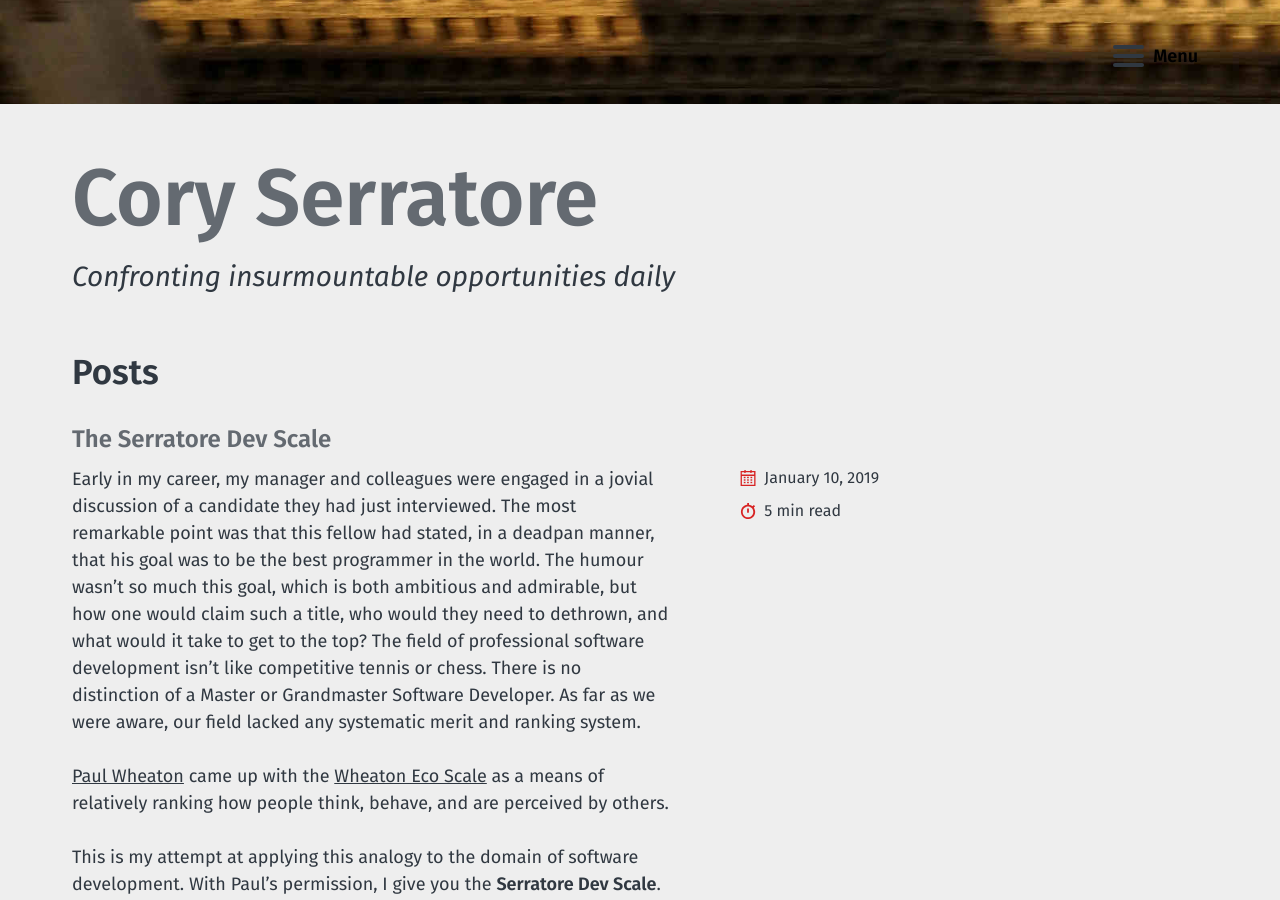
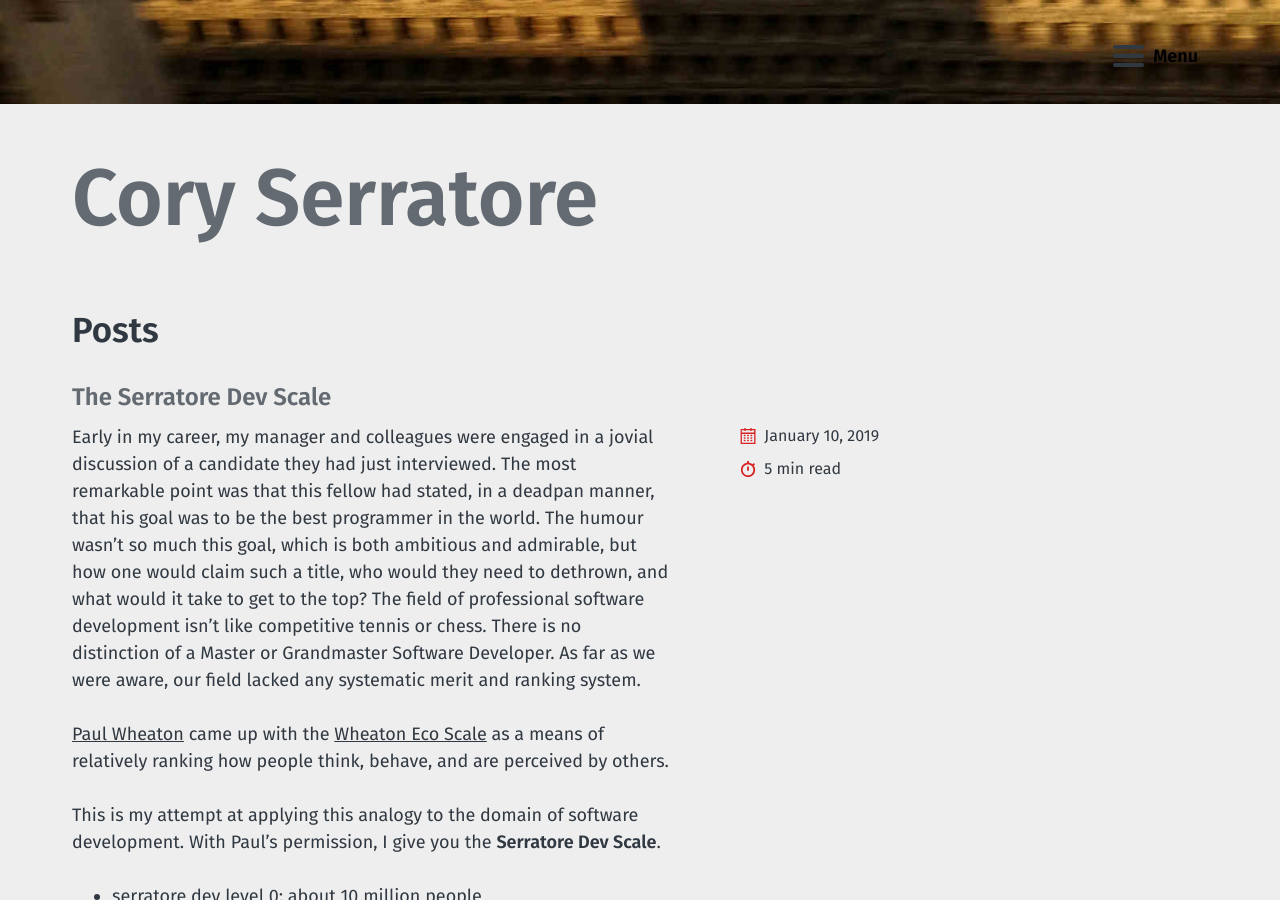
Before and after one commit to CSerratore/cserratore.github.io, a Jekyll site: the page built from index.html, in a window 1280 px wide and 900 px high, scrolled down 590 px. Built offline with Jekyll 4.4.1, drawn with Linux system fonts in a browser that asks for light colours; the list of posts is cut into pages by our own code.

Commit message:
removed home page sub-title

```diff
--- a/index.html
+++ b/index.html
@@ -2,6 +2,6 @@
 layout: home
 paginate: true
 alt_title: "Cory Serratore"
-sub_title: "Confronting insurmountable opportunities daily"
+sub_title: ""
 image: /assets/images/hero_IMG_20170703_194810638.jpg
 ---
```
